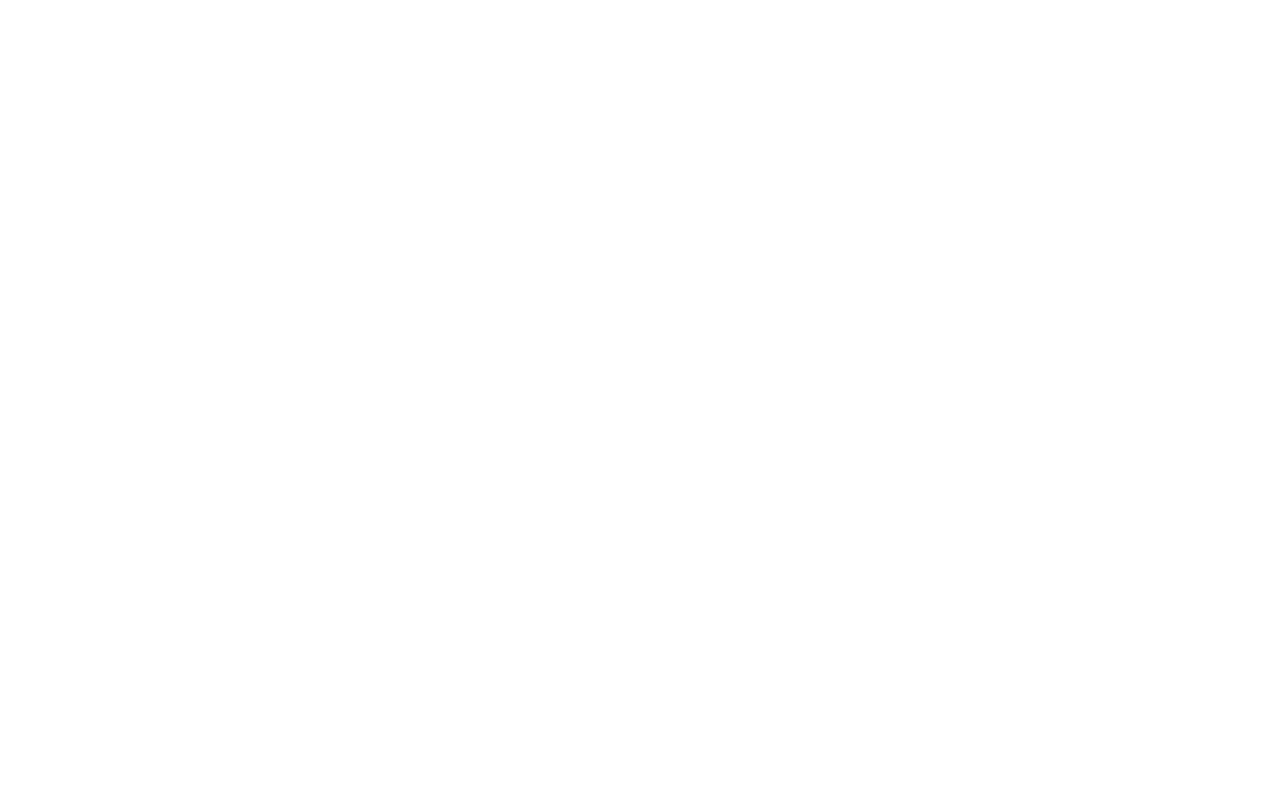
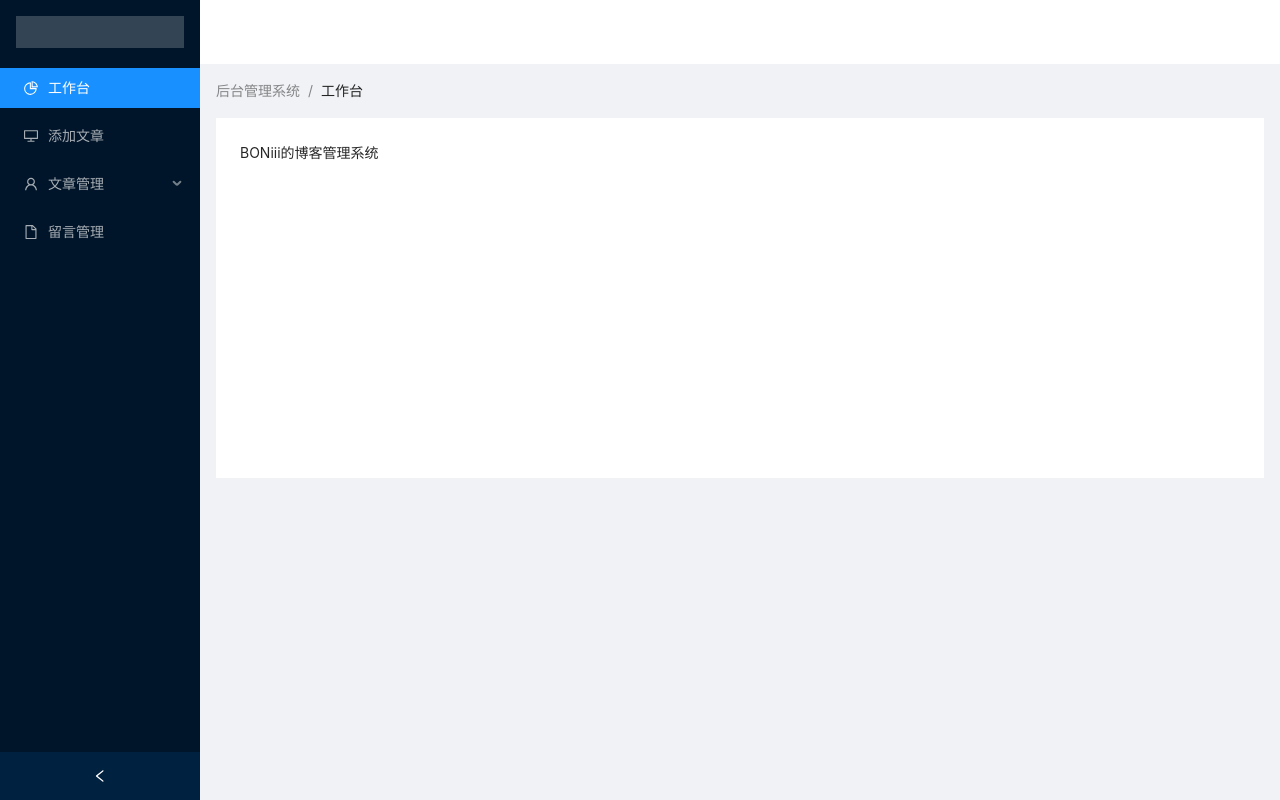
Before and after one commit to BONiii1212/weblog-admin-react, a React (Create React App) app: page /adminIndex in a window 1280 px wide. Built offline with nearby package versions, Linux system fonts and the light colour scheme.

Commit message:
feat:添加登录和首页UI

```diff
--- a/package.json
+++ b/package.json
@@ -3,12 +3,14 @@
   "version": "0.1.0",
   "private": true,
   "dependencies": {
+    "@ant-design/icons": "^4.7.0",
     "@testing-library/jest-dom": "^5.16.3",
     "@testing-library/react": "^12.1.4",
     "@testing-library/user-event": "^13.5.0",
     "antd": "^4.19.5",
     "react": "^18.0.0",
     "react-dom": "^18.0.0",
+    "react-router-dom": "^6.3.0",
     "react-scripts": "5.0.0",
     "web-vitals": "^2.1.4"
   },
--- a/src/App.js
+++ b/src/App.js
@@ -1,9 +1,10 @@
 import React from "react";
+import {Button} from 'antd'
+import 'antd/dist/antd.css'
 
 function App() {
   return (
     <div className="App">
-
     </div>
   );
 }
--- /dev/null
+++ b/src/Pages/AdminIndex.js
@@ -0,0 +1,60 @@
+import { Layout, Menu, Breadcrumb} from 'antd';
+import {PieChartOutlined, DesktopOutlined,UserOutlined,TeamOutlined,FileOutlined} from '@ant-design/icons'
+import { useState } from 'react';
+import '../static/css/AdminIndex.css'
+const { Header, Content, Footer, Sider } = Layout;
+const { SubMenu } = Menu;
+
+const AdminIndex = function(){
+    const [collapsed,setCollapsed] = useState()
+
+    const onCollapse = (collapsed)=>{
+        setCollapsed(collapsed)
+    }
+
+    return(
+        <Layout style={{ minHeight: '100vh' }}>
+        <Sider collapsible collapsed={collapsed} onCollapse={onCollapse}>
+          <div className="logo" />
+          <Menu theme="dark" defaultSelectedKeys={['1']} mode="inline">
+            <Menu.Item key="1">
+              <PieChartOutlined />
+              <span>工作台</span>
+            </Menu.Item>
+            <Menu.Item key="2">
+                <DesktopOutlined />
+              <span>添加文章</span>
+            </Menu.Item>
+            <SubMenu
+              key="sub1"
+              title={
+                <span>
+                  <UserOutlined />
+                  <span>文章管理</span>
+                </span>
+              }
+            >
+              <Menu.Item key="3">添加文章</Menu.Item>
+              <Menu.Item key="4">文章列表</Menu.Item>
+            </SubMenu>
+            <Menu.Item key="9">
+                <FileOutlined />
+              <span>留言管理</span>
+            </Menu.Item>
+          </Menu>
+        </Sider>
+        <Layout>
+          <Header style={{ background: '#fff', padding: 0 }} />
+          <Content style={{ margin: '0 16px' }}>
+            <Breadcrumb style={{ margin: '16px 0' }}>
+              <Breadcrumb.Item>后台管理系统</Breadcrumb.Item>
+              <Breadcrumb.Item>工作台</Breadcrumb.Item>
+            </Breadcrumb>
+            <div style={{ padding: 24, background: '#fff', minHeight: 360 }}>BONiii的博客管理系统</div>
+          </Content>
+          <Footer style={{ textAlign: 'center' }}></Footer>
+        </Layout>
+      </Layout>
+    )
+}
+export default AdminIndex
--- /dev/null
+++ b/src/Pages/Login.js
@@ -0,0 +1,45 @@
+import React , {useState} from 'react';
+import 'antd/dist/antd.css';
+import { Card, Input, Button ,Spin } from 'antd';
+import {UserOutlined, KeyOutlined} from '@ant-design/icons'
+import '../static/css/Login.css';
+
+function Login(){
+    const [userName , setUserName] = useState('')
+    const [password , setPassword] = useState('')
+    const [isLoading, setIsLoading] = useState(false)
+
+    const checkLogin = ()=>{
+        setIsLoading(true)
+        setTimeout(()=>{
+            setIsLoading(false)
+        },1000)
+    }
+
+    return(
+        <div className="login-div">
+            <Spin tip="Loading..." spinning={isLoading}>
+                <Card title="BONiii Blog  System" bordered={true} style={{ width: 400 }} >
+                    <Input
+                        id="userName"
+                        size="large"
+                        placeholder="Enter your userName"
+                        prefix={<UserOutlined style={{color:'rgba(0,0,0,.25)'}} />}
+                        onChange={(e)=>{setUserName(e.target.value)}}
+                    />
+                    <br/><br/>
+                    <Input.Password
+                        id="password"
+                        size="large"
+                        placeholder="Enter your password"
+                        prefix={<KeyOutlined style={{color:'rgba(0,0,0,.25)'}} />}
+                        onChange={(e)=>{setPassword(e.target.value)}}
+                    />
+                    <br/><br/>
+                    <Button type="primary" size="large" block onClick={checkLogin} > Login in </Button>
+                </Card>
+            </Spin>
+        </div>
+    )
+}
+export default Login
--- /dev/null
+++ b/src/Pages/Main.js
@@ -0,0 +1,17 @@
+import React from "react";
+import { BrowserRouter as Router,Route,Routes} from "react-router-dom";
+import AdminIndex from "./AdminIndex";
+import Login from "./Login";
+
+function Main(){
+    return(
+        <Router>
+            <Routes>
+                <Route path={"/login"} element={<Login/>}/>
+                <Route path={"/adminIndex"} element={<AdminIndex/>}/>
+            </Routes>
+        </Router>
+    )
+}
+
+export default Main
--- a/src/index.js
+++ b/src/index.js
@@ -1,10 +1,10 @@
 import React from 'react';
 import ReactDOM from 'react-dom';
-import App from './App';
+import Main from './Pages/Main';
 
 ReactDOM.render(
   <React.StrictMode>
-    <App />
+    <Main />
   </React.StrictMode>,
   document.getElementById('root')
 );
--- /dev/null
+++ b/src/static/css/AdminIndex.css
@@ -0,0 +1,5 @@
+.logo {
+    height: 32px;
+    background: rgba(255, 255, 255, 0.2);
+    margin: 16px;
+  }
--- /dev/null
+++ b/src/static/css/Login.css
@@ -0,0 +1,7 @@
+.login-div{
+    margin: 150px auto;
+    width: 400px;
+}
+body{
+    background-color: #f0f0f0;
+}
```
Also changed, not shown: 2 other files (tests, documents, lock files or other folders).
